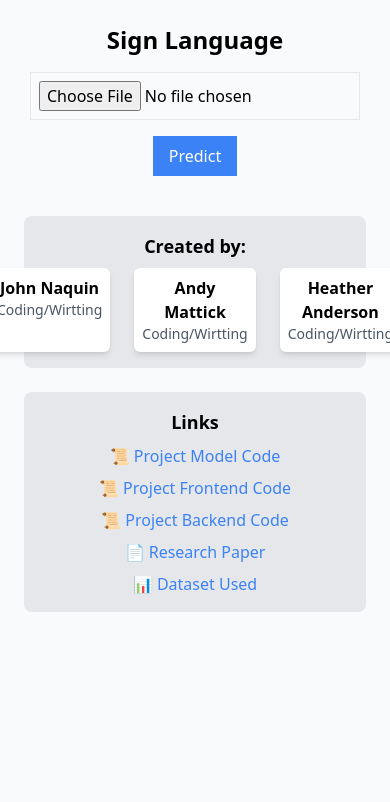
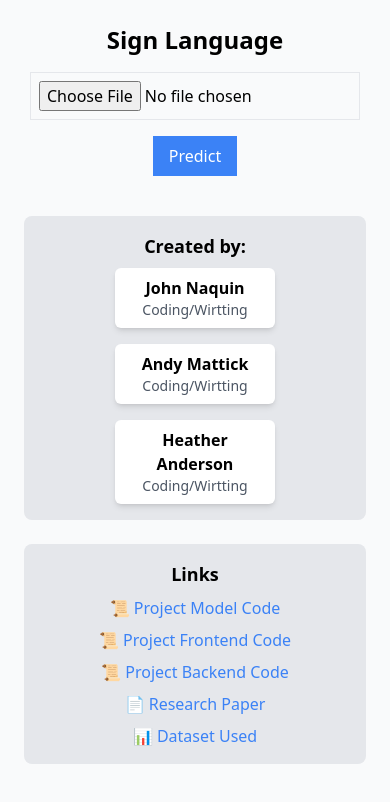
Before and after one commit to John-Naquin/Sign-Language-Using-CNN-Frontend, a React (Vite) app: page / in a window 390 px wide. Shown: the top 802 px of the page. Built offline with nearby package versions, Linux system fonts and the light colour scheme.

Commit message:
Changed the div class for contributions to make it look better on mobile

```diff
--- a/src/App.jsx
+++ b/src/App.jsx
@@ -53,7 +53,7 @@
 
       <div className="mt-10 w-full bg-gray-200 p-4 rounded-lg">
         <h2 className="text-lg font-semibold">Created by:</h2>
-        <div className="flex justify-center space-x-6 mt-2">
+        <div className="flex flex-col sm:flex-row justify-center items-center gap-4 mt-2">
           <div className="p-2 bg-white shadow-md rounded-md w-40">
             <p className="font-bold">John Naquin</p>
             <p className="text-sm text-gray-600">Coding/Wirtting</p>
```
